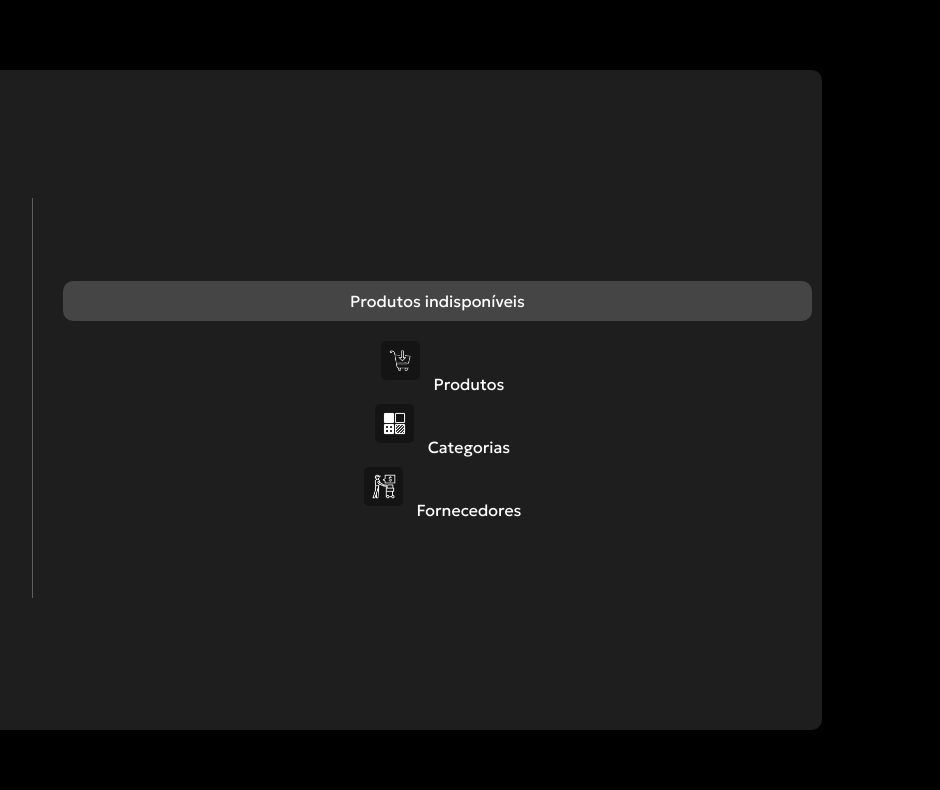
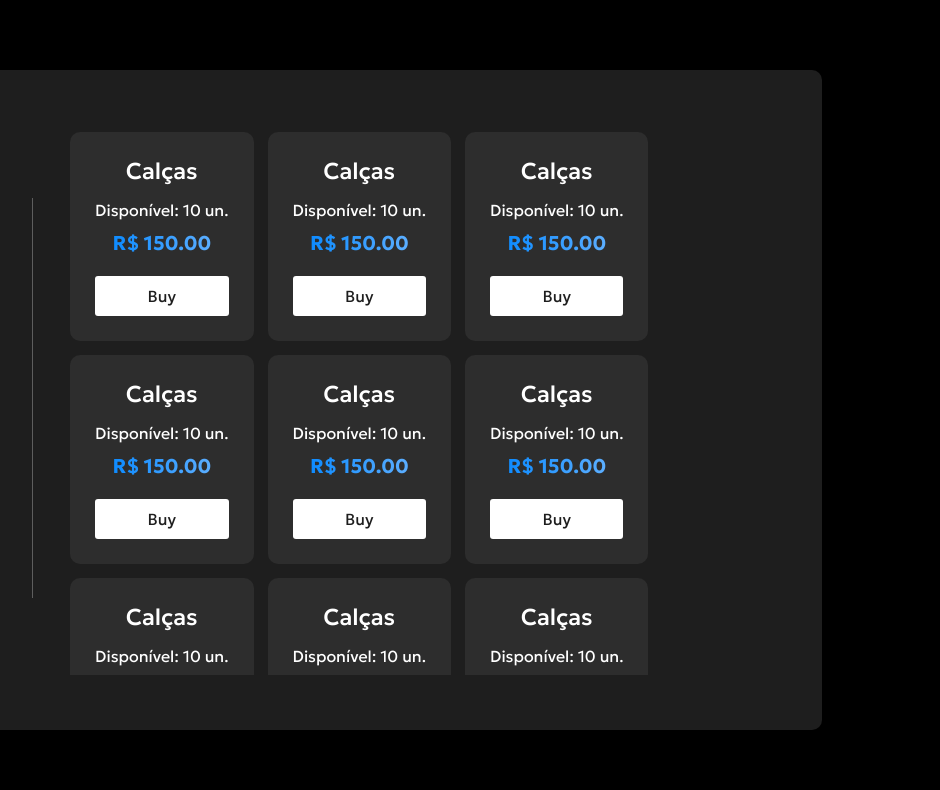
Before and after one commit to gabrielalves-utfpr/projeto-2-web, a website: page view/home.html in a window 1280 px wide. Shown: the full height of the page, 340-1280 px from the left. Drawn offline with Linux system fonts and the light colour scheme.

Commit message:
lista de produtos + scrollbar

```diff
--- a/view/home.html
+++ b/view/home.html
@@ -47,19 +47,65 @@
             <div id = "erro-mensagem">
                 <p id = "erro-mensagem-text">Produtos indisponíveis</p>
             </div>
+            <!--
+            <h2 id ='title'>Produtos</h2>
+            -->
             <div class = "list-prod">
                 <div class="prod" id="1">
-                    <img class = "nav-logo" for="pg1" src="" alt="" srcset="../public/assets/icons8-buy-96.png">
-                    <a id="pg1">Produtos</a>
+                    <h3 class = "prod-t">Calças</h3>
+                    <h4 class = "prod-q">Disponível: 10 un.</h4>
+                    <h4 class = "prod-p">R$ 150.00</h4>
+                    <button id="buy-1" type="button">Buy</button>
                 </div>
                 <div class="prod" id="2">
-                    <img class = "nav-logo" src="" alt="" srcset="../public/assets/icons8-categorize-96.png">
-                    <a id="pg2">Categorias</a>
+                    <h3 class = "prod-t">Calças</h3>
+                    <h4 class = "prod-q">Disponível: 10 un.</h4>
+                    <h4 class = "prod-p">R$ 150.00</h4>
+                    <button id="buy-2" type="button">Buy</button>
                 </div>
                 <div class="prod" id="3">
-                    <img class = "nav-logo" src="" alt="" srcset="../public/assets/icons8-supplier-96.png">
-                    <a id="pg3">Fornecedores</a>
+                    <h3 class = "prod-t">Calças</h3>
+                    <h4 class = "prod-q">Disponível: 10 un.</h4>
+                    <h4 class = "prod-p">R$ 150.00</h4>
+                    <button id="buy-3" type="button">Buy</button>
                 </div>
+                <div class="prod" id="4">
+                    <h3 class = "prod-t">Calças</h3>
+                    <h4 class = "prod-q">Disponível: 10 un.</h4>
+                    <h4 class = "prod-p">R$ 150.00</h4>
+                    <button id="buy-4" type="button">Buy</button>
+                </div>
+                <div class="prod" id="5">
+                    <h3 class = "prod-t">Calças</h3>
+                    <h4 class = "prod-q">Disponível: 10 un.</h4>
+                    <h4 class = "prod-p">R$ 150.00</h4>
+                    <button id="buy-5" type="button">Buy</button>
+                </div>
+                <div class="prod" id="5">
+                    <h3 class = "prod-t">Calças</h3>
+                    <h4 class = "prod-q">Disponível: 10 un.</h4>
+                    <h4 class = "prod-p">R$ 150.00</h4>
+                    <button id="buy-5" type="button">Buy</button>
+                </div>
+                <div class="prod" id="5">
+                    <h3 class = "prod-t">Calças</h3>
+                    <h4 class = "prod-q">Disponível: 10 un.</h4>
+                    <h4 class = "prod-p">R$ 150.00</h4>
+                    <button id="buy-5" type="button">Buy</button>
+                </div>
+                <div class="prod" id="5">
+                    <h3 class = "prod-t">Calças</h3>
+                    <h4 class = "prod-q">Disponível: 10 un.</h4>
+                    <h4 class = "prod-p">R$ 150.00</h4>
+                    <button id="buy-5" type="button">Buy</button>
+                </div>
+                <div class="prod" id="6">
+                    <h3 class = "prod-t">Calças</h3>
+                    <h4 class = "prod-q">Disponível: 10 un.</h4>
+                    <h4 class = "prod-p">R$ 150.00</h4>
+                    <button id="buy-6" type="button">Buy</button>
+                </div>
+            </div>
         </div>
     </div>
 <!--
--- a/view/style_aux.css
+++ b/view/style_aux.css
@@ -22,6 +22,7 @@ body{
     display: flex;
     justify-content: center;
     align-items: center;
+    overflow:hidden;
     background-color: #1E1E1E;
     height: 80%;
     min-height:600px;
@@ -116,12 +117,121 @@ body{
 
 
 #erro-mensagem{
-    display: block;
+    display: none;
+    /*
+    display: inline-block;
+    */
     text-align: center;
     margin-bottom: 10px;
-    padding: 10px;
+    padding: 10px 20px;
     border-radius: 10px;
     background-color: #454545;
-    margin-left: auto;
-    margin-right: auto;
 }
+
+.list-prod{
+    display: flex;
+    flex-wrap: wrap;
+    max-height: 550px;
+    overflow-y: auto;
+    scroll-behavior: smooth;
+}
+.prod{
+    background-color: #2d2d2d;
+    padding: 25px;
+    border-radius: 10px;
+    margin: 7px;
+}
+.prod:hover{
+    /*
+    background: linear-gradient(to right, #0085ff 0%, #69B4FF 100%);
+    */
+    scale: 1.05;
+    background-color: #3f3f3f;
+}
+.prod-t{
+    font-size: 23px;
+    font-weight: 500;
+    text-align: center;
+    margin-bottom: 15px;
+}
+.prod-q{
+    font-size: 16px;
+    font-weight: 400;
+    text-align: start;
+    margin-bottom: 10px;
+}
+.prod-p{
+    font-size: 20px;
+    font-weight: 600;
+    text-align: center;
+    background: #0085ff;
+    background: linear-gradient(to right, #0085ff 0%, #69B4FF 100%);
+    -webkit-background-clip: text;
+    background-clip: text;
+    -webkit-text-fill-color: transparent;
+    color: transparent;
+}
+
+button {
+    padding: 10px 20px;
+    border-radius: 3px;
+    margin-top: 20px;
+    width: 100%;
+    border: none;
+    background-color: white;
+    color: #1E1E1E;
+    font-size: 16px;
+    font-weight: 400;
+  }
+
+  button:hover {
+    cursor: pointer;
+    border-radius: 5px;
+    transition: 0.5s;
+    background: linear-gradient(to bottom right, #0085ff, #69b4ff);
+    color: white;
+    box-shadow: 0 2px 10px #0085ff;
+  }
+
+/*
+Scrollbar:
+    utilizei o scrollbar generator:
+    https://www.cssportal.com/css-scrollbar-generator/
+*/
+
+  /* Firefox */
+* {
+    scrollbar-width: thin;
+    scrollbar-color: #006FFF #DFE9EB;
+  }
+
+  /* Chrome, Edge and Safari */
+  *::-webkit-scrollbar {
+    width: 10px;
+    width: 10px;
+  }
+  *::-webkit-scrollbar-track {
+    border-radius: 5px;
+    background-color: #DFE9EB;
+  }
+
+  *::-webkit-scrollbar-track:hover {
+    background-color: #B8C0C2;
+  }
+
+  *::-webkit-scrollbar-track:active {
+    background-color: #B8C0C2;
+  }
+
+  *::-webkit-scrollbar-thumb {
+    border-radius: 5px;
+    background-color: #006FFF;
+  }
+
+  *::-webkit-scrollbar-thumb:hover {
+    background-color: #0085FF;
+  }
+
+  *::-webkit-scrollbar-thumb:active {
+    background-color: #69b4ff;
+  }
```
